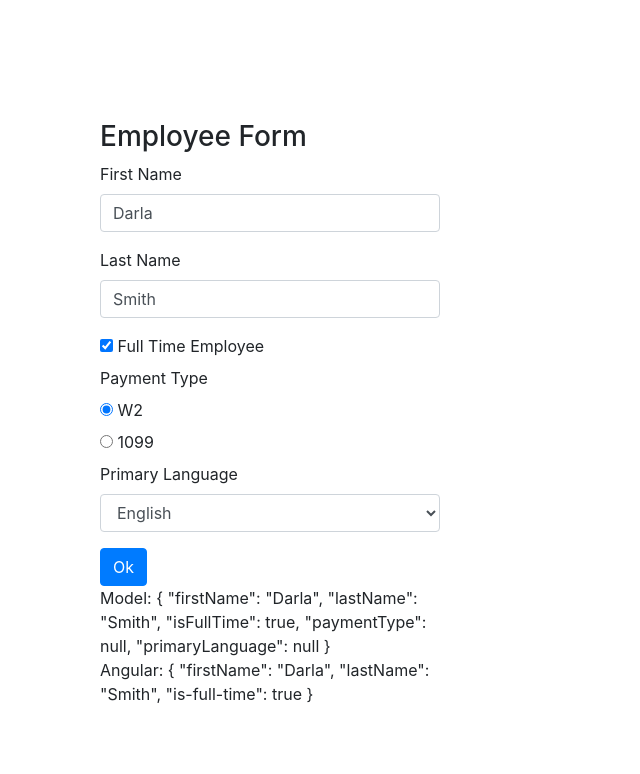
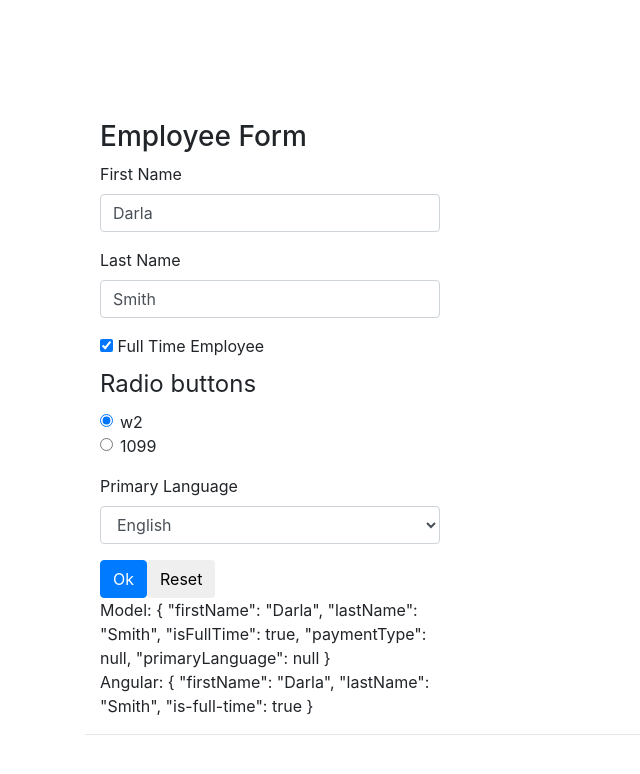
Before and after one commit to peterblazejewicz/ng-forms, an Angular app in the folder ng-forms-bootstrap/: page /home in a window 1280 px wide. Shown: the top 774 px of the page, without its empty margins (0-640 px from the left). Built offline with nearby package versions, Linux system fonts and the light colour scheme.

Commit message:
Markup fixes for forms elements

```diff
--- a/ng-forms-bootstrap/src/app/home/home.component.html
+++ b/ng-forms-bootstrap/src/app/home/home.component.html
@@ -4,32 +4,31 @@
       <h3>Employee Form</h3>
       <form #form="ngForm" novalidate>
         <div class="form-group">
-          <label>First Name</label>
-          <input type="text" class="form-control" name="firstName" [(ngModel)]="model.firstName">
+          <label for="first-name" class="control-label">First Name</label>
+          <input type="text" class="form-control" id="first-name" name="firstName" [(ngModel)]="model.firstName" placeholder="First name">
         </div>
         <div class="form-group">
-          <label>Last Name</label>
-          <input type="text" class="form-control" name="lastName" [(ngModel)]="model.lastName">
+          <label for="last-name">Last Name</label>
+          <input type="text" class="form-control" id="last-name" name="lastName" [(ngModel)]="model.lastName" placeholder="Last name">
         </div>
         <div class="checkbox">
           <label>
-                <input type="checkbox" name="is-full-time"
-                    [(ngModel)]="model.isFullTime"> Full Time Employee
+            <input type="checkbox" name="is-full-time" [(ngModel)]="model.isFullTime"> Full Time Employee
+          </label>
+        </div>
+        <fieldset class="form-group">
+          <legend>Radio buttons</legend>
+          <div class="form-check">
+            <label class="form-check-label">
+              <input type="radio" class="form-check-input" name="pay-type" id="optionsRadios1" value="w2" checked> w2
             </label>
-        </div>
-        <label>Payment Type</label>
-        <div class="radio">
-          <label>
-                <input type="radio" name="pay-type" value="w2" checked>
-                W2
+          </div>
+          <div class="form-check">
+          <label class="form-check-label">
+              <input type="radio" class="form-check-input" name="optionsRadios" id="optionsRadios2" value="1099"> 1099
             </label>
-        </div>
-        <div class="radio">
-          <label>
-                <input type="radio" name="pay-type" value="1099">
-                1099
-            </label>
-        </div>
+          </div>
+        </fieldset>
         <div class="form-group">
           <label>Primary Language</label>
           <select class="form-control">
@@ -39,9 +38,11 @@
             </select>
         </div>
         <button class="btn btn-primary" type="submit">Ok</button>
+        <button class="btn btn-default" type="reset">Reset</button>
       </form>
       Model: {{ model | json }}
       <br> Angular: {{ form.value | json }}
     </div>
   </div>
 </div>
+<hr>
```
